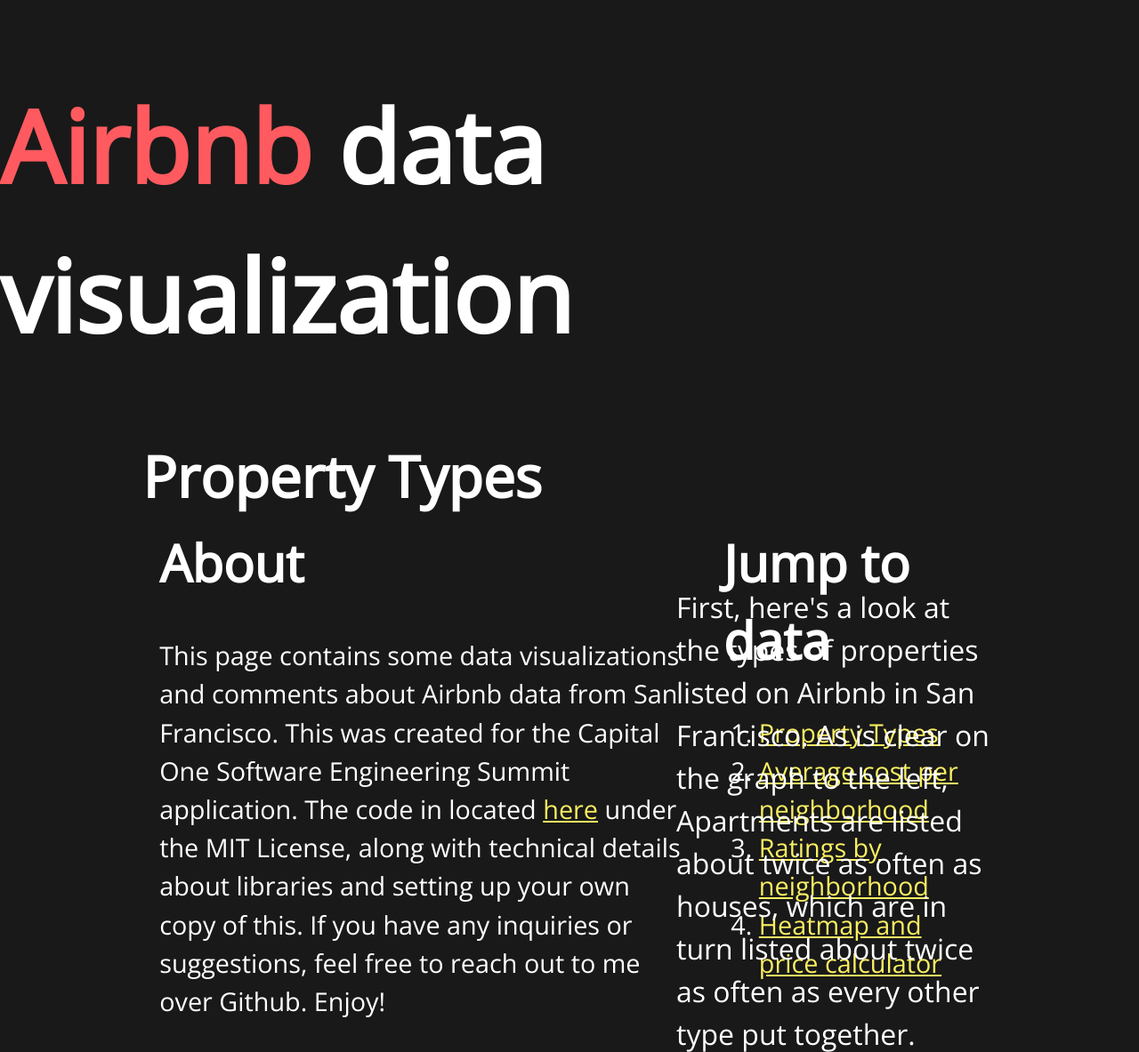
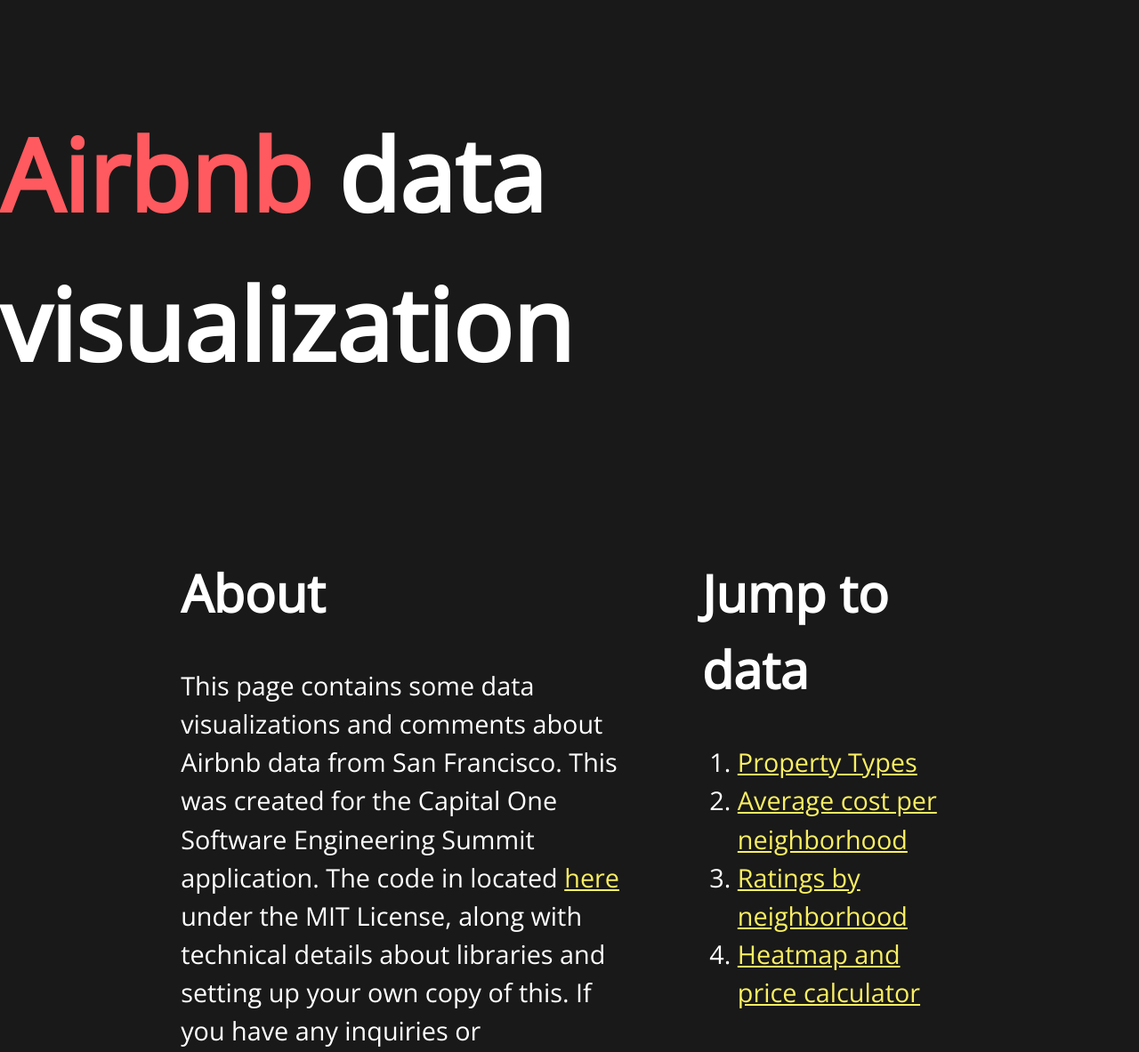
Before and after one commit to McIntireEvan/capital-one-summit, a plain HTML site: page static/index.html in a window 1280 px wide. Shown: the top 1183 px of the page at 89% size. Drawn offline with nearby package versions, Linux system fonts and the light colour scheme; some packages are replaced by stand-ins of ours; no server answers.

Commit message:
Fix CSS issues

```diff
--- a/static/style.css
+++ b/static/style.css
@@ -10,6 +10,12 @@
     padding: 0;
     color: #ffffff;
     background: #191919;
+}
+
+body {
+    height: auto;
+    display: flex;
+    flex-direction: column;
 }
 
 h1 {
@@ -70,7 +76,7 @@
 }
 
 .two div {
-    padding: 1.5vw;
+    padding: 1.5em;
 }
 
 .vcenter {
@@ -87,11 +93,11 @@
 }
 
 #landing h1 {
-    margin-top: 10vh;
+    margin-top: 1em;
 }
 
 #map {
-    height: 100%;
+    height: 25em;
     width: 75%;
 }
 
```
